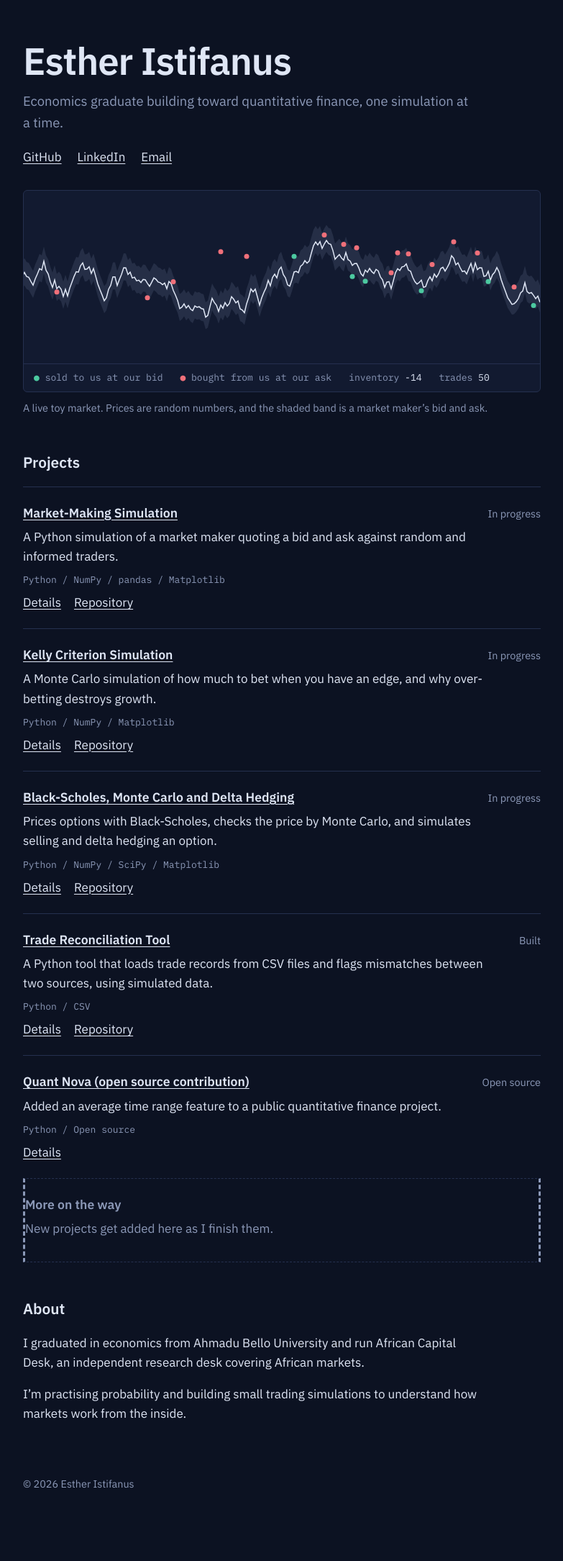
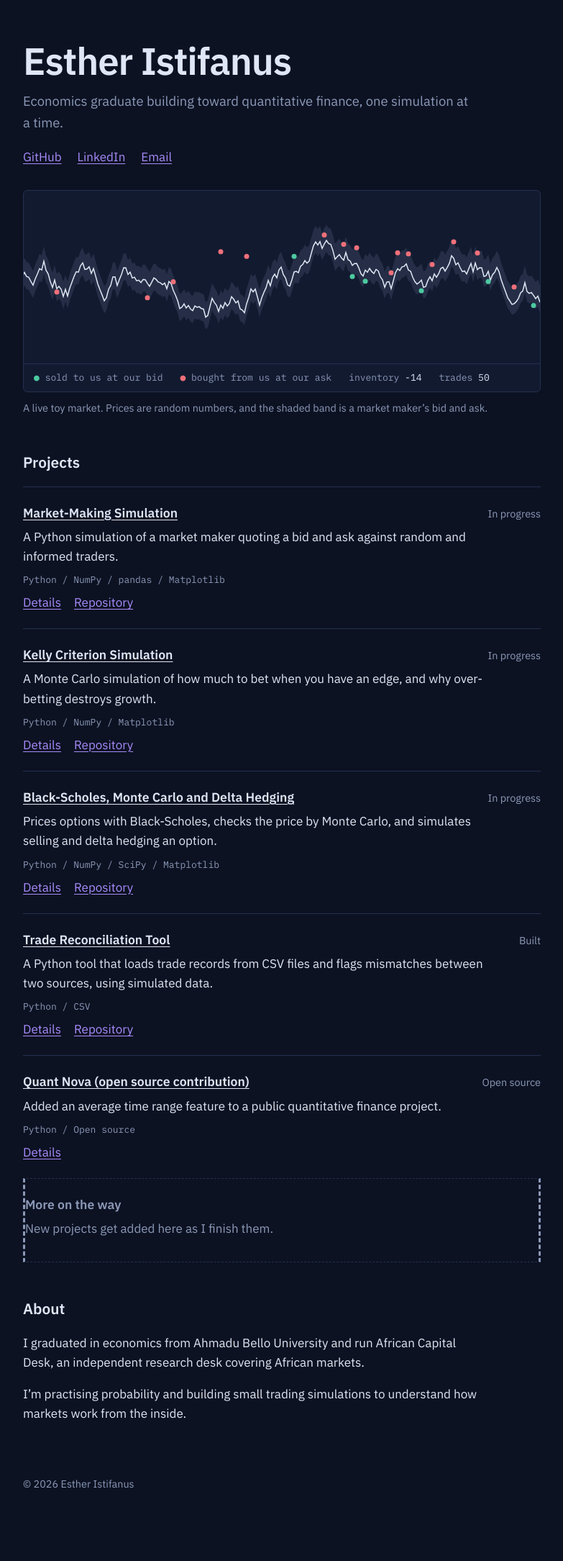
Before and after one commit to Estherj22/Estherj22.github.io, a Jekyll site: the page built from index.html, in a window 1280 px wide. Shown: the whole page at 72% size, without its empty margins (248-1031 px from the left). Built offline with Jekyll 4.4.1, drawn with Linux system fonts in a browser that asks for light colours.

Commit message:
Fix typo in CSS variable for link color

```diff
--- a/assets/style.css
+++ b/assets/style.css
@@ -1,4 +1,4 @@
-:root{--bg:#0c1222;--surface:#121a30;--line:#25304f;--text:#dfe6f5;--muted:#8c99b8;--bid:#4cc9a0;--ask:#f0707a;--link:##a78bfa;color-scheme:dark}
+:root{--bg:#0c1222;--surface:#121a30;--line:#25304f;--text:#dfe6f5;--muted:#8c99b8;--bid:#4cc9a0;--ask:#f0707a;--link:#a78bfa;color-scheme:dark}
 *{box-sizing:border-box}
 body{margin:0;background:var(--bg);color:var(--text);font:17px/1.6 "IBM Plex Sans",system-ui,-apple-system,"Segoe UI",sans-serif}
 main{max-width:760px;margin:0 auto;padding:56px 20px 96px}
```
